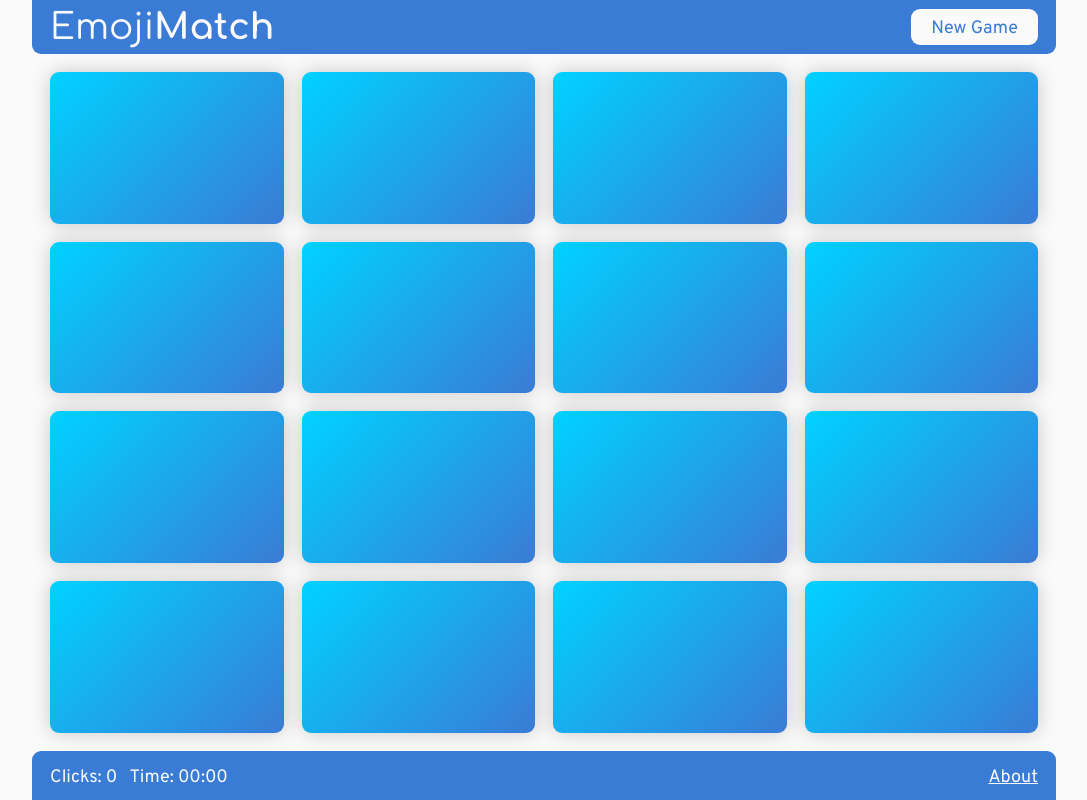
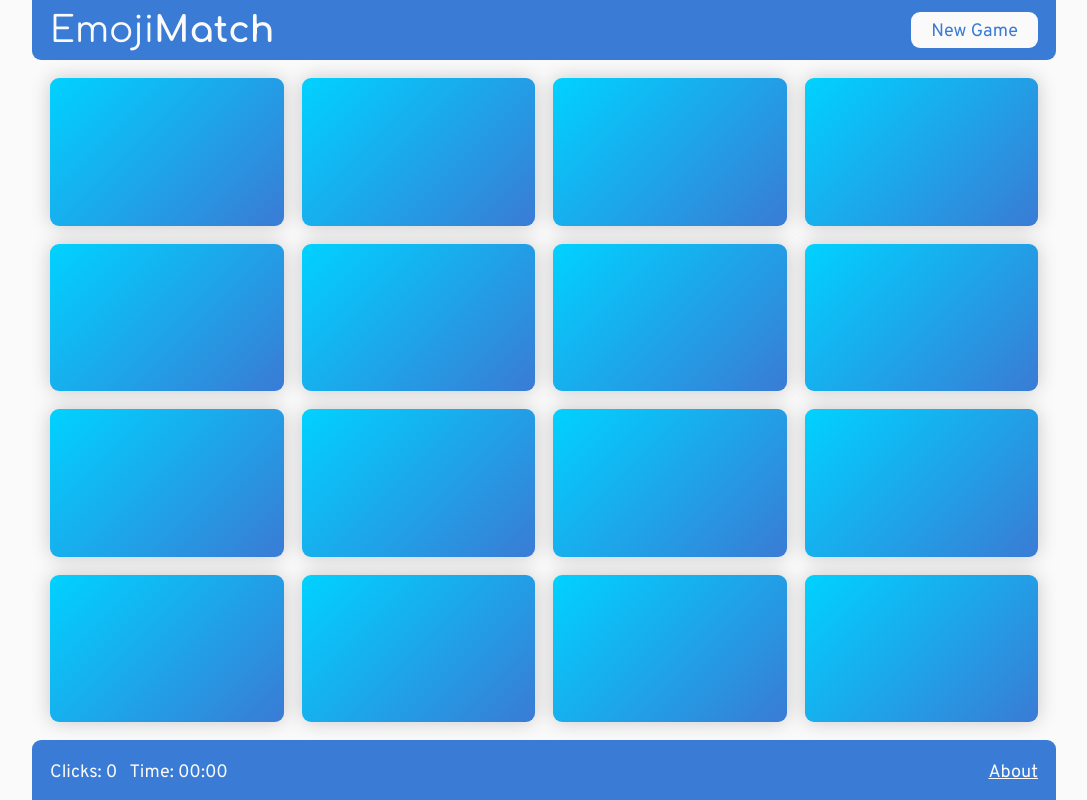
Before and after one commit to xylophono/cardmatch, a website: page docs/index.html in a window 1280 px wide. Shown: the whole page, without its empty margins (96-1183 px from the left). Drawn offline with Linux system fonts and the light colour scheme.

Commit message:
Defines fixed sizes for container to fix safari flexbox bug

```diff
--- a/package.json
+++ b/package.json
@@ -31,7 +31,7 @@
   "devDependencies": {
     "cross-env": "^5.2.0",
     "laravel-mix": "^4.0.16",
-    "resolve-url-loader": "^2.3.1",
+    "resolve-url-loader": "^2.3.2",
     "sass": "^1.21.0",
     "sass-loader": "^7.1.0",
     "vue-template-compiler": "^2.6.10"
--- a/resources/scss/partials/_base.scss
+++ b/resources/scss/partials/_base.scss
@@ -23,15 +23,14 @@ body {
     flex-wrap: nowrap;
     justify-content: flex-start;
     align-items: center;
-    align-content: stretch;
 
     width: 100%;
-    height: 100%;
+    height: 100vh;
 
     .container__header, .container__footer {
         width: 100%;
-        height: auto;
-        flex: 0 0 auto;
+        height: 60px;
+        flex: 1 1 auto;
 
         padding: $spacing--half $spacing;
 
@@ -63,8 +62,7 @@ body {
 
     .container__game {
         width: 100%;
-        height: auto;
-        max-height: 100%;
+        height: calc(100vh - 120px);
         flex: 1 1 auto;
 
         border-radius: $spacing $spacing 0 0;
```
Also changed, not shown: docs/resources/css/app.css, 1 other file.
